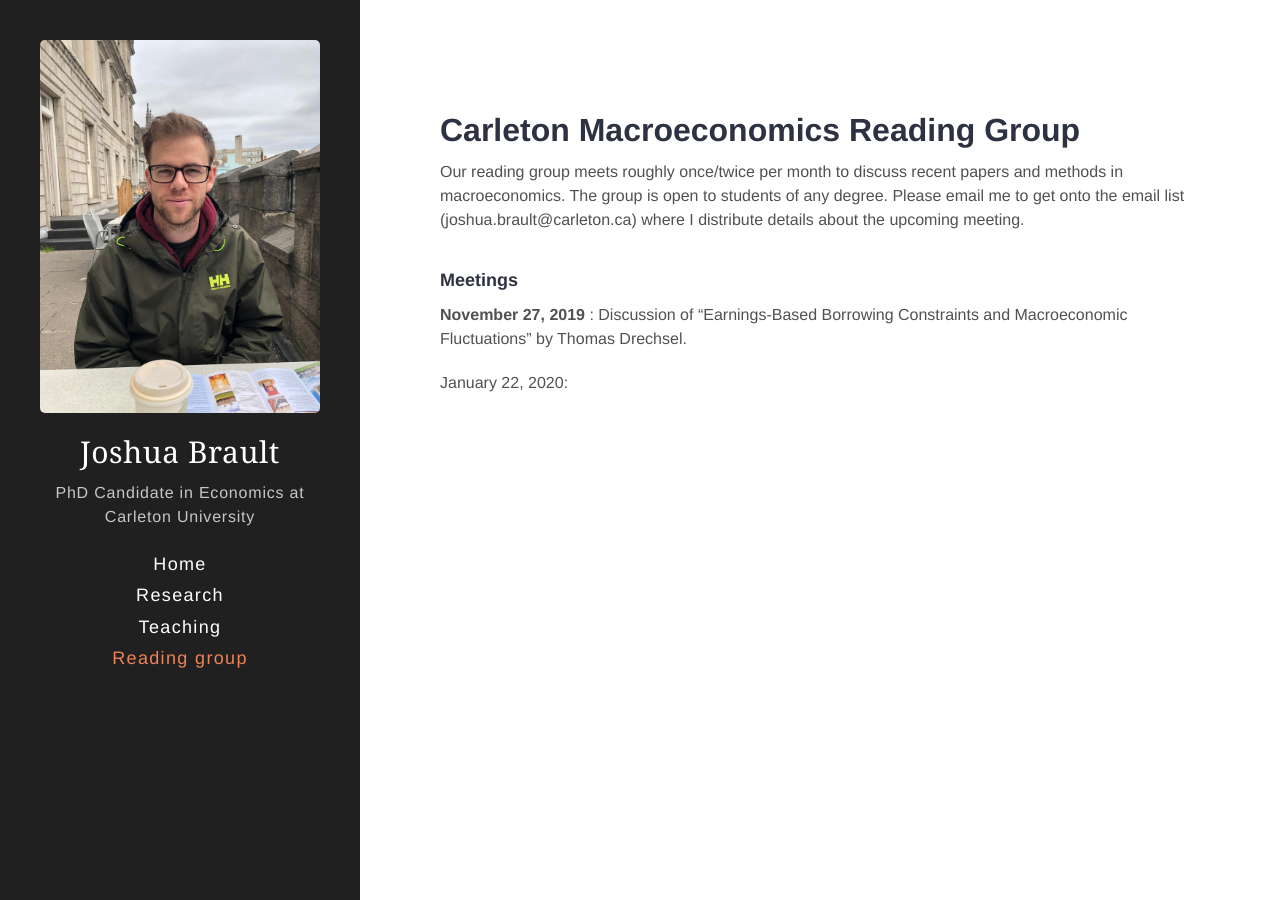
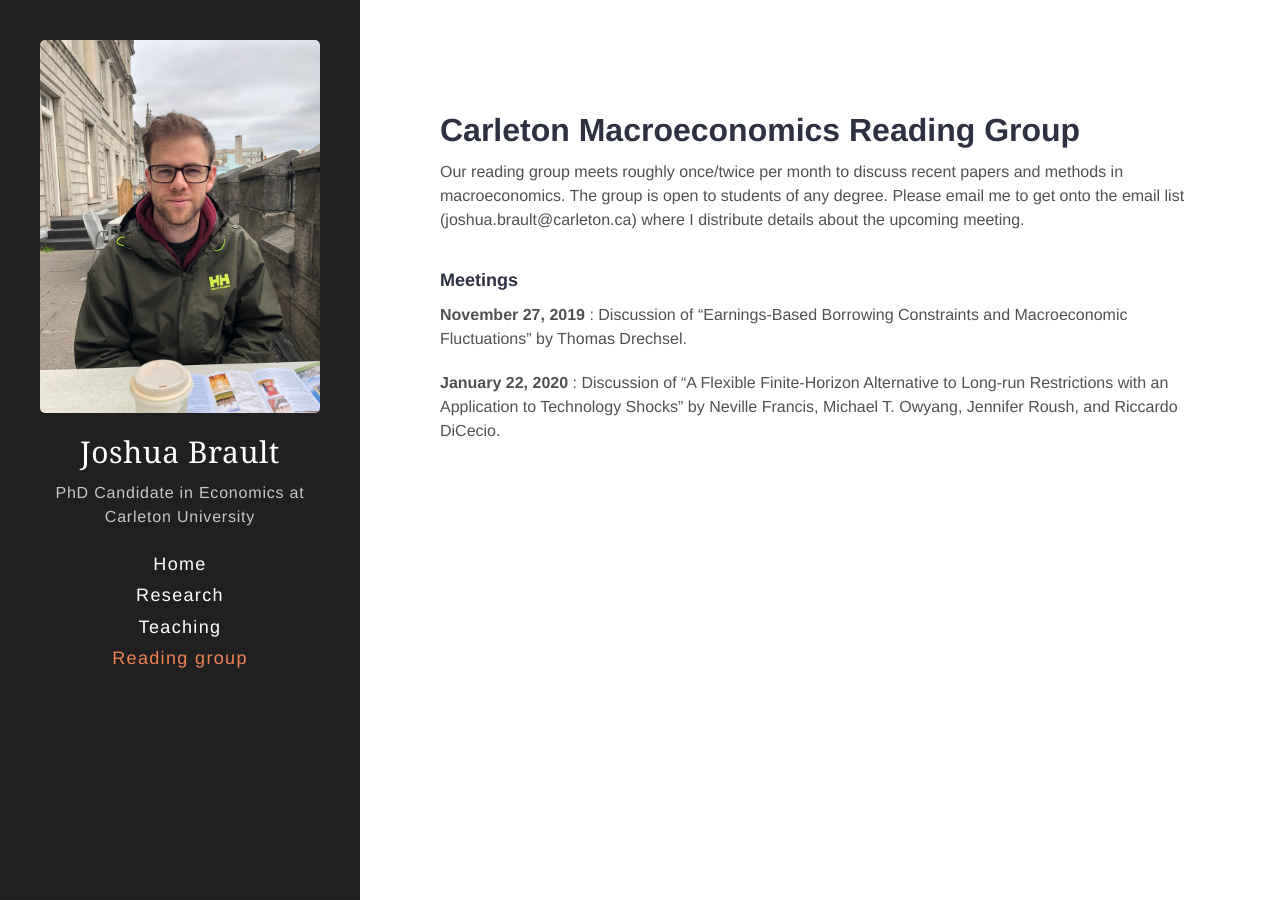
Before and after one commit to braultjosh/braultjosh.github.io, a Jekyll site: the page built from ReadingGrp.md, in a window 1280 px wide. Built offline with Jekyll 4.4.1, drawn with Linux system fonts in a browser that asks for light colours.

Commit message:
added Jan 22 meeting

```diff
--- a/ReadingGrp.md
+++ b/ReadingGrp.md
@@ -14,4 +14,5 @@ Our reading group meets roughly once/twice per month to discuss recent papers an
 
 <b> November 27, 2019 </b>: Discussion of "Earnings-Based Borrowing Constraints and Macroeconomic Fluctuations" by Thomas Drechsel.
 
-January 22, 2020:
+<b> January 22, 2020 </b>: Discussion of "A Flexible Finite-Horizon Alternative to Long-run Restrictions with an Application to Technology Shocks" by Neville Francis, Michael T. Owyang, Jennifer Roush,
+and Riccardo DiCecio.
```
